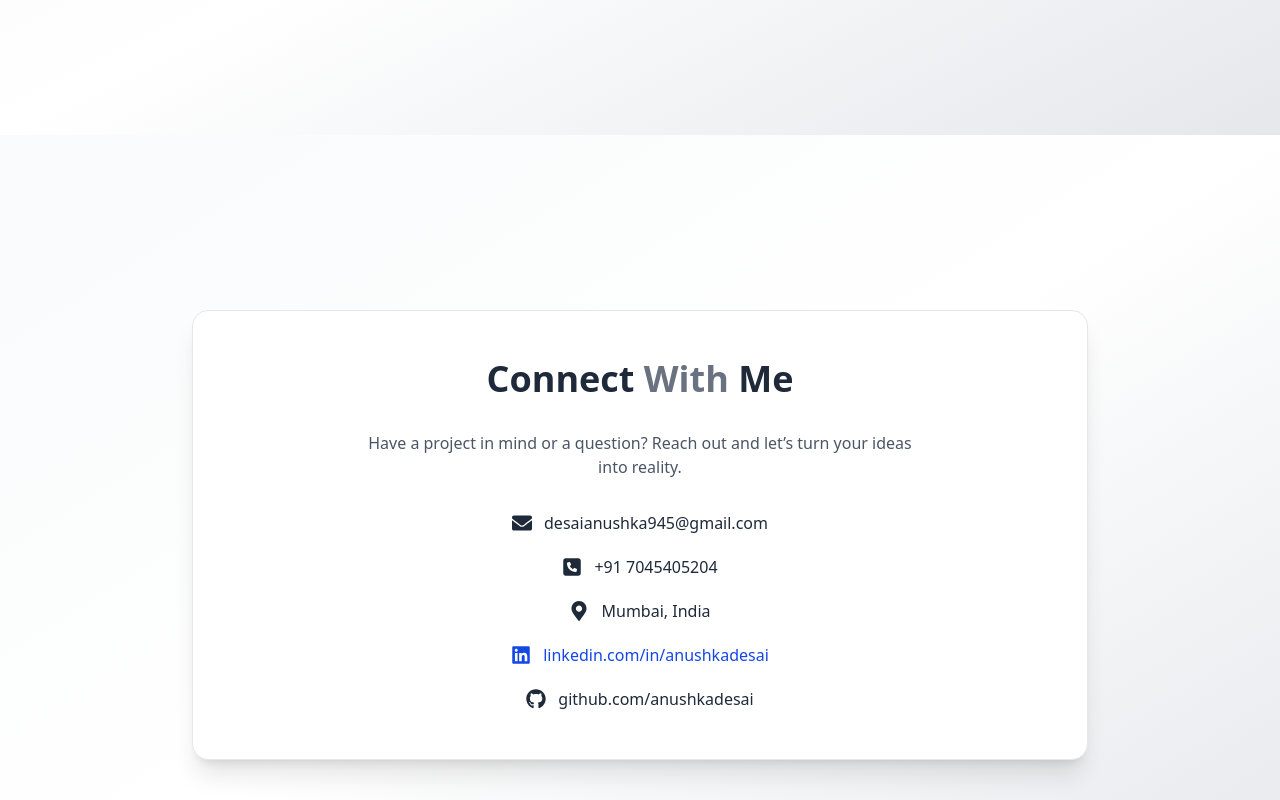
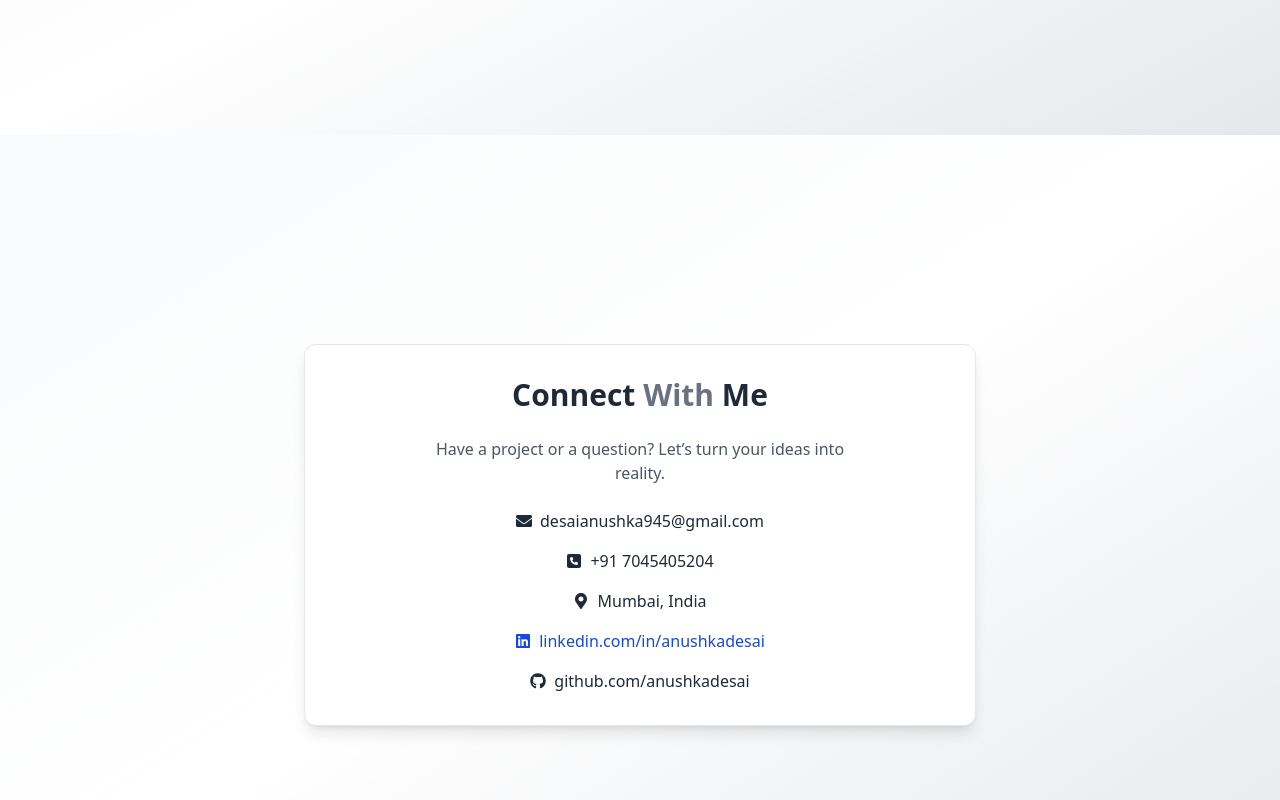
Before and after one commit to 11anushkadesai/portfolio, a React (Vite) app: page / in a window 1280 px wide. Shown: the part 4020-4820 px from the top of the page. Built offline with nearby package versions, Linux system fonts and the light colour scheme.

Commit message:
changed contact  page text size

```diff
--- a/src/Pages/Conatct.jsx
+++ b/src/Pages/Conatct.jsx
@@ -6,33 +6,33 @@ function Contact() {
   return (
     <section
       id="contact"
-      className="w-full min-h-screen bg-gradient-to-br from-gray-50 via-white to-gray-200 flex items-center justify-center px-4 py-10"
+      className="w-full min-h-screen bg-gradient-to-br from-gray-50 via-white to-gray-200 flex items-center justify-center px-2 py-8"
     >
-      <div className="max-w-4xl w-full bg-white border border-gray-200 rounded-2xl shadow-xl p-8 sm:p-12 flex flex-col items-center justify-center text-center gap-8">
+      <div className="max-w-2xl w-full bg-white border border-gray-200 rounded-xl shadow-lg p-6 sm:p-8 flex flex-col items-center justify-center text-center gap-6">
         {/* Heading */}
-        <h2 className="text-4xl font-bold text-gray-800">
+        <h2 className="text-2xl sm:text-3xl font-bold text-gray-800">
           Connect <span className="text-gray-500">With</span> Me
         </h2>
-        <p className="text-gray-600 text-base max-w-xl">
-          Have a project in mind or a question? Reach out and let’s turn your ideas into reality.
+        <p className="text-gray-600 text-sm sm:text-base max-w-md">
+          Have a project or a question? Let’s turn your ideas into reality.
         </p>
 
         {/* Contact Info */}
-        <div className="space-y-5 text-gray-800 text-base">
-          <div className="flex items-center gap-3 justify-center">
-            <FaEnvelope className="text-xl" />
+        <div className="space-y-4 text-gray-800 text-sm sm:text-base">
+          <div className="flex items-center gap-2 justify-center">
+            <FaEnvelope className="text-base" />
             <span>desaianushka945@gmail.com</span>
           </div>
-          <div className="flex items-center gap-3 justify-center">
-            <FaSquarePhone className="text-xl" />
+          <div className="flex items-center gap-2 justify-center">
+            <FaSquarePhone className="text-base" />
             <span>+91 7045405204</span>
           </div>
-          <div className="flex items-center gap-3 justify-center">
-            <FaMapMarkerAlt className="text-xl" />
+          <div className="flex items-center gap-2 justify-center">
+            <FaMapMarkerAlt className="text-base" />
             <span>Mumbai, India</span>
           </div>
-          <div className="flex items-center gap-3 justify-center">
-            <FaLinkedin className="text-blue-700 text-xl" />
+          <div className="flex items-center gap-2 justify-center">
+            <FaLinkedin className="text-blue-700 text-base" />
             <a
               href="https://www.linkedin.com/in/anushka-desai-1850b1236/"
               target="_blank"
@@ -42,8 +42,8 @@ function Contact() {
               linkedin.com/in/anushkadesai
             </a>
           </div>
-          <div className="flex items-center gap-3 justify-center">
-            <FaGithub className="text-xl" />
+          <div className="flex items-center gap-2 justify-center">
+            <FaGithub className="text-base" />
             <a
               href="https://github.com/11anushkadesai"
               target="_blank"
```
